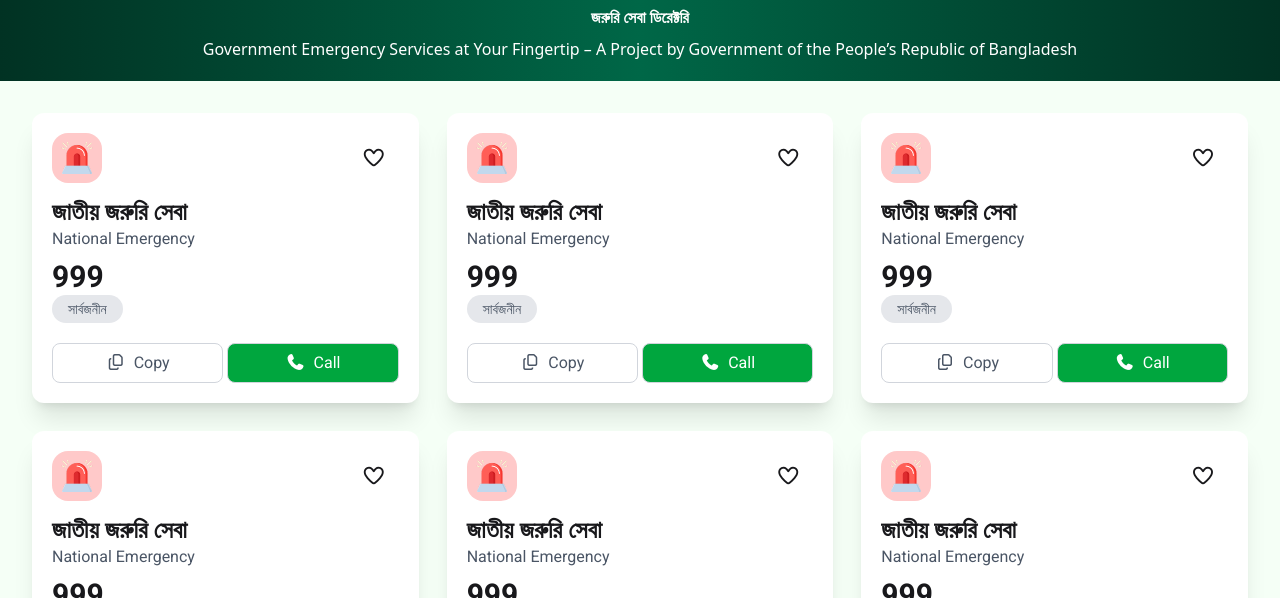
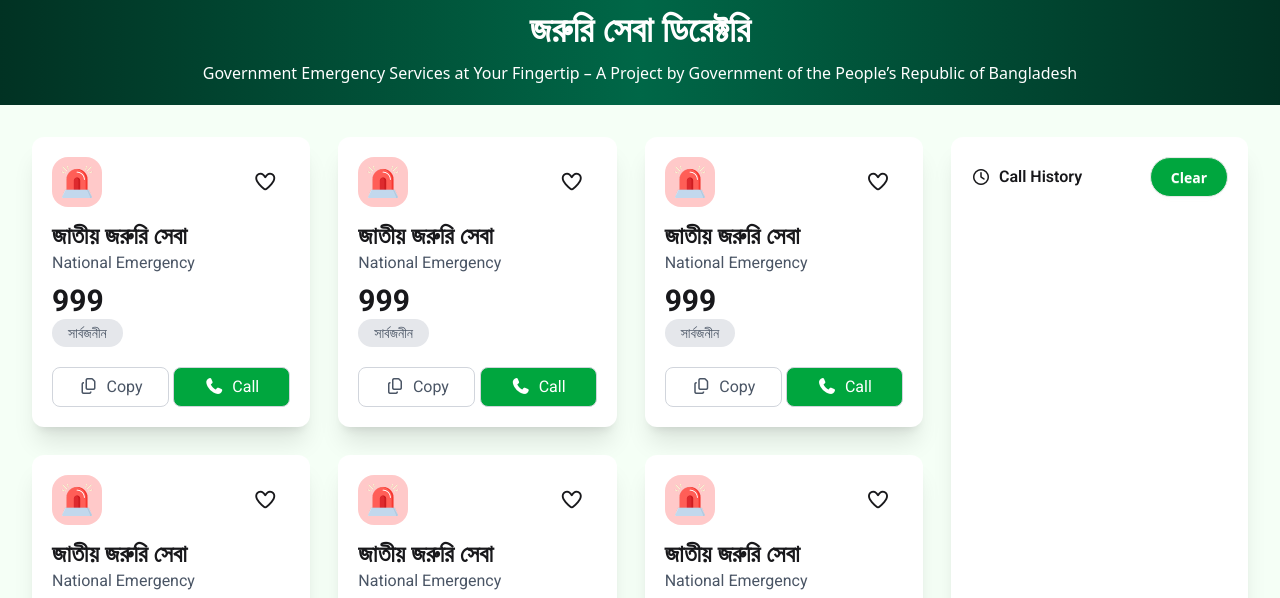
Before and after one commit to asikhossain-cmd/assignment05-emergency-hotline-bd, a plain HTML site: page index.html in a window 1280 px wide. Shown: the part 175-773 px from the top of the page. Drawn offline with nearby package versions, Linux system fonts and the light colour scheme.

Commit message:
designed call history section successfully

```diff
--- a/index.html
+++ b/index.html
@@ -39,9 +39,9 @@
                 </div>
             </nav>
 
-            <div class="header-banner bg-gradient-to-r from-[#013223] via-[#006747] to-[#013223] flex flex-col gap-2 justify-center items-center">
+            <div class="header-banner bg-gradient-to-r from-[#013223] via-[#006747] to-[#013223] flex flex-col gap-3 justify-center items-center">
                 <img src="assets/logo-dark.png" alt="Website-Logo" class="w-20 h-20 mt-5">
-                <h1 class="text-white font-black">জরুরি সেবা ডিরেক্টরি</h1>
+                <h1 class="text-white font-black text-4xl">জরুরি সেবা ডিরেক্টরি</h1>
                 <p class="text-white mb-5">Government Emergency Services at Your Fingertip – A Project by  Government of the People’s Republic of Bangladesh</p>
             </div>
         </header>
@@ -49,8 +49,8 @@
     <!-- Header Full Design End -->
 
     <!-- Emergency Call Card Design Start -->
-    <section class="call-cards max-w-[1280px] h-auto mx-auto bg-[#f5fff6]">
-        <div class="card-section p-8 grid grid-cols-3 gap-7">
+    <section class="call-cards max-w-[1280px] h-auto mx-auto bg-[#f5fff6] grid p-8 gap-7">
+        <div class="card-section grid grid-cols-3 gap-7">
             <div class="card-emergency max-w-[425px] max-h-[470px] bg-white rounded-xl p-5 box-border shadow-xl">
                 <div class="emergency-card-header flex justify-between">
                     <div class="emergency-logo w-[50px] h-[50px] bg-red-200 rounded-2xl flex justify-center items-center">
@@ -234,8 +234,16 @@
         </div>
 
         <!-- Call History Section Start -->
-        <div class="call-history-section">
-
+        <div class="call-history-section max-w-[425px] h-full bg-white rounded-xl p-5 box-border shadow-xl">
+            <div class="call-history-header flex justify-between w-full max-h-26">
+                <div class="call-history-title flex items-center gap-2">
+                    <i class="fa-regular fa-clock"></i>
+                    <p class="font-semibold">Call History</p>
+                </div>
+                <div class="call-history-clear-btn">
+                    <button class="btn bg-[#00a63e] text-white rounded-4xl p-3 px-5">Clear</button>
+                </div>
+            </div>
         </div>
         <!-- Call History Section End -->
     </section>
--- a/style.css
+++ b/style.css
@@ -9,3 +9,11 @@
 .call-button, .copy-button {
     font-family: 'Roboto', sans-serif;
 }
+
+.call-cards {
+    grid-template-columns: 3fr 1fr;
+}
+
+.call-history-title p {
+    font-family: 'Roboto', sans-serif;
+}
```
